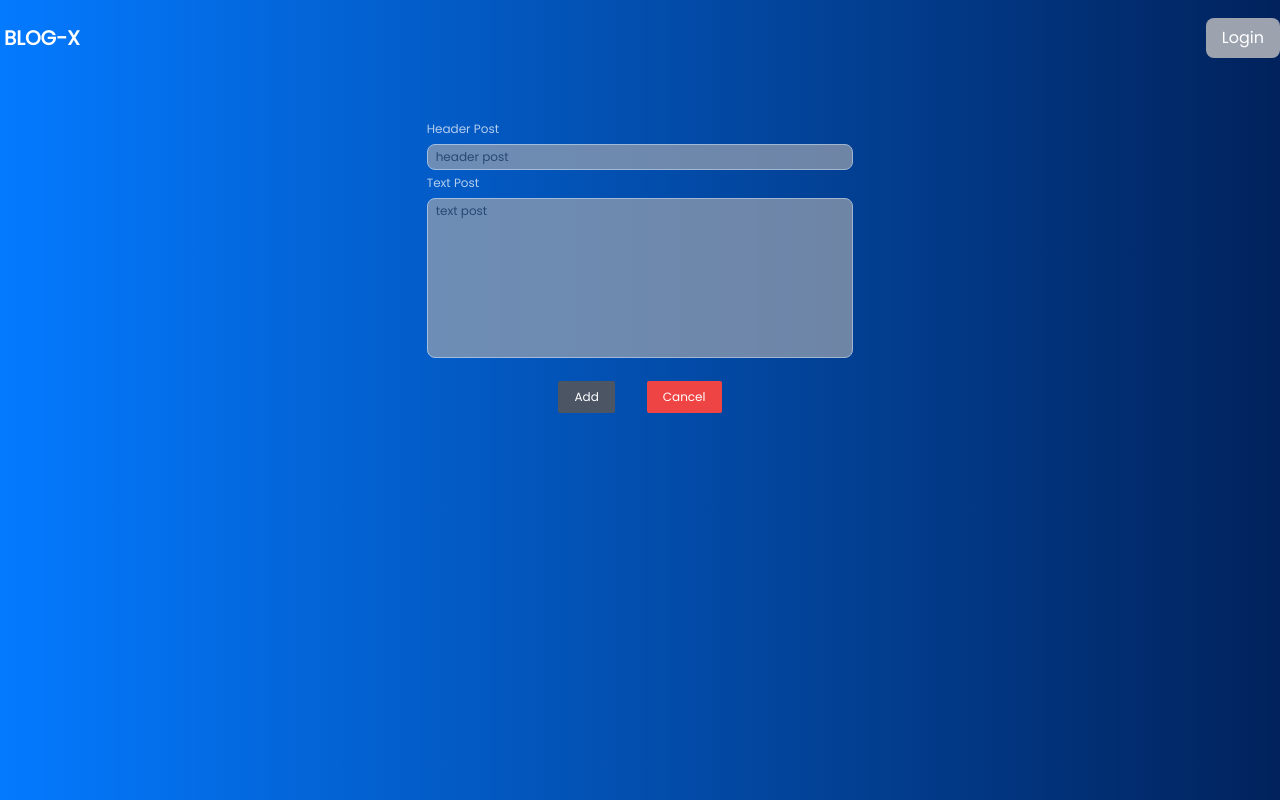
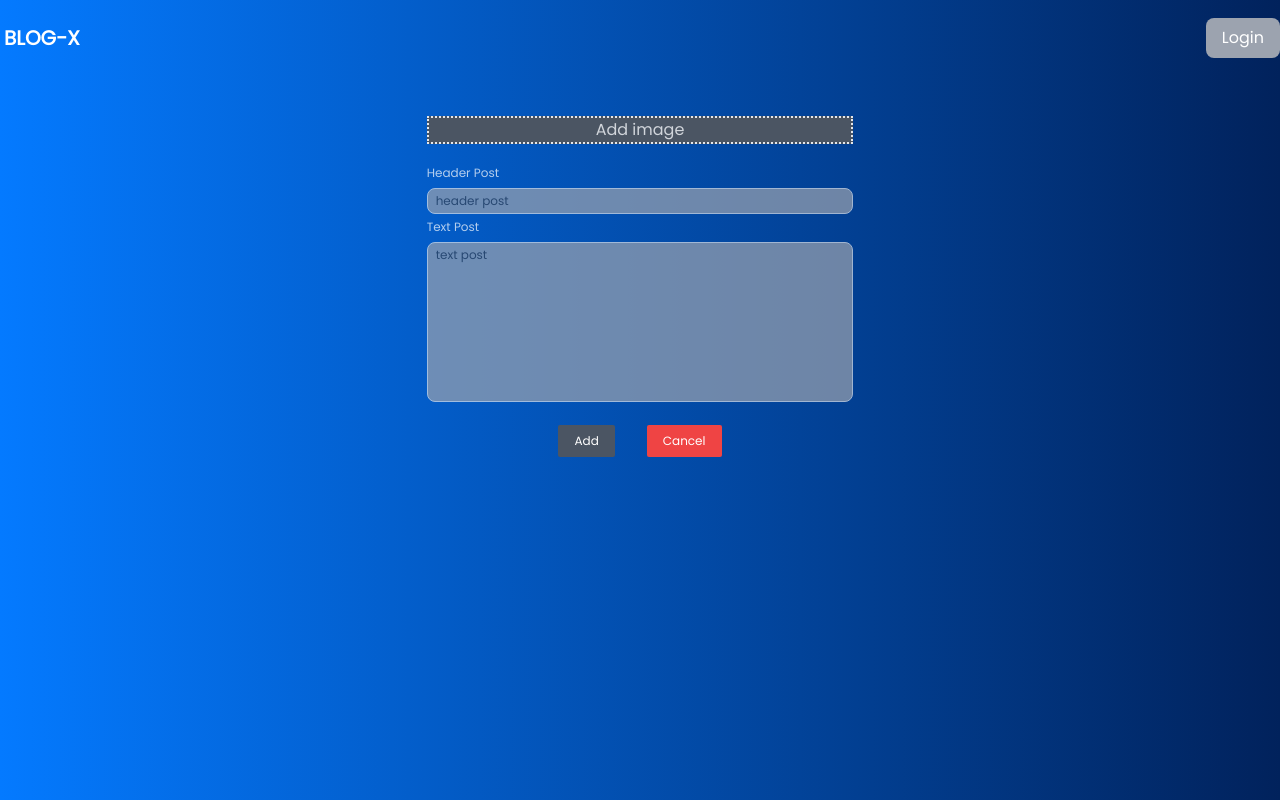
Before and after one commit to Fesenkoas/blog-redux-front, a React (Create React App) app: page /new in a window 1280 px wide. Built offline with nearby package versions, Linux system fonts and the light colour scheme; no server answers.

Commit message:
Update AddPostPage.jsx

```diff
--- a/src/pages/AddPostPage.jsx
+++ b/src/pages/AddPostPage.jsx
@@ -34,6 +34,17 @@ export const AddPostPage = () => {
 
   return (
     <form className="w-1/3 mx-auto py-10" onSubmit={(e) => e.preventDefault()}>
+      <label className="text-gray-300 py2 bg-gray-600 text-xsmt-3 flex items-center justify-center border-2 border-dotted cursor-pointer">
+        Add image
+        <input
+          type="file"
+          className="hidden"
+          onChange={(e) => setImage(e.target.files[0])}
+        />
+      </label>
+      <div className="flex object-cover py-2 ">
+        {image && <img src={URL.createObjectURL(image)} alt={image.name}/>}
+      </div>
 
       <label className="text-xs text-white opacity-70">
         Header Post
```
